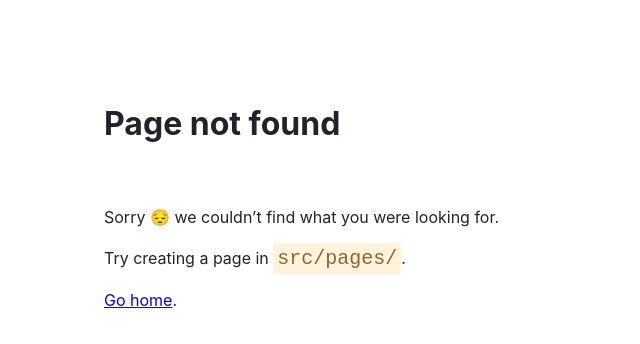
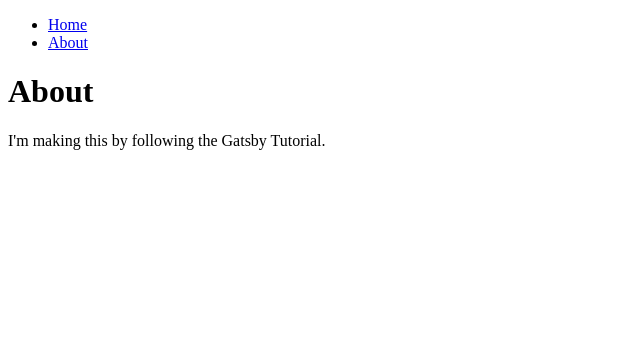
Before and after one commit to Parkseonho/2022-06-06-blog, a Gatsby site: page /About in a window 1280 px wide. Before the commit this address had no page. Shown: the whole page, without its empty margins (0-640 px from the left). Built offline with nearby package versions, Linux system fonts and the light colour scheme; Gatsby itself is replaced by a stand-in of ours.

Commit message:
레이아웃 추가

```diff
--- /dev/null
+++ b/src/components/Layout.js
@@ -0,0 +1,26 @@
+import React from "react";
+import { Link } from "gatsby";
+
+const Layout = ({ pageTitle, children }) => {
+  return (
+    <div>
+      <title>{(pageTitle, children)}</title>
+      <nav>
+        <ul>
+          <li>
+            <Link to="/">Home</Link>
+          </li>
+          <li>
+            <Link to="About">About</Link>
+          </li>
+        </ul>
+      </nav>
+      <main>
+        <h1>{pageTitle}</h1>
+        {children}
+      </main>
+    </div>
+  );
+};
+
+export default Layout;
--- /dev/null
+++ b/src/pages/About.js
@@ -0,0 +1,12 @@
+import React from "react";
+import Layout from "../components/Layout";
+
+const About = () => {
+  return (
+    <Layout pageTitle="About">
+      <p>I'm making this by following the Gatsby Tutorial.</p>
+    </Layout>
+  );
+};
+
+export default About;
--- a/src/pages/index.js
+++ b/src/pages/index.js
@@ -1,10 +1,11 @@
 import React from "react";
+import Layout from "../components/Layout";
 
 const IndexPage = () => {
   return (
-    <main>
+    <Layout pageTitle="HomePage">
       <p>hi</p>
-    </main>
+    </Layout>
   );
 };
 
```
Also changed, not shown: src/components/Layout.module.css (added).
